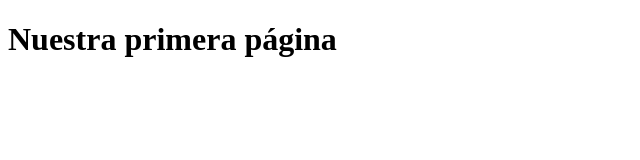
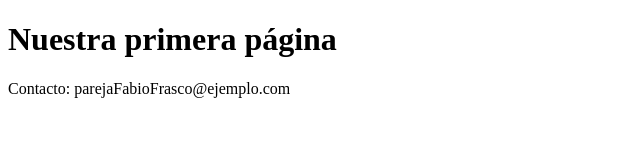
Before and after one commit to Fabioamarmun17/taller-2-git, a plain HTML site: page index.html in a window 1280 px wide. Shown: the whole page, without its empty margins (0-640 px from the left). Drawn offline with Linux system fonts and the light colour scheme.

Commit message:
feat: añadir contacto

```diff
--- a/index.html
+++ b/index.html
@@ -6,5 +6,6 @@
 </head>
 <body>
 <h1>Nuestra primera página</h1>
+<p>Contacto: parejaFabioFrasco@ejemplo.com</p>
 </body>
 </html>
```
